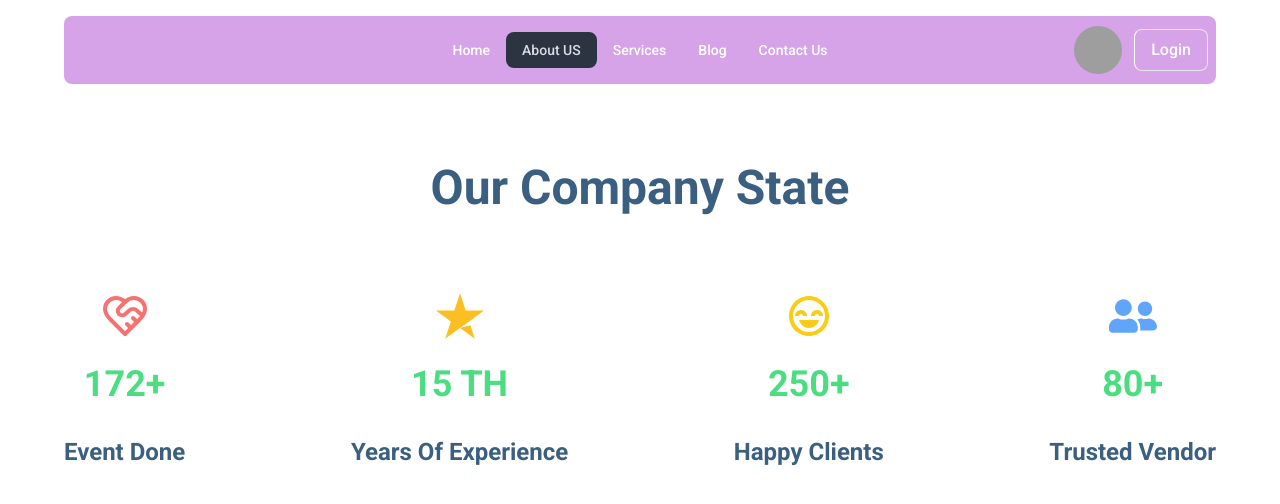
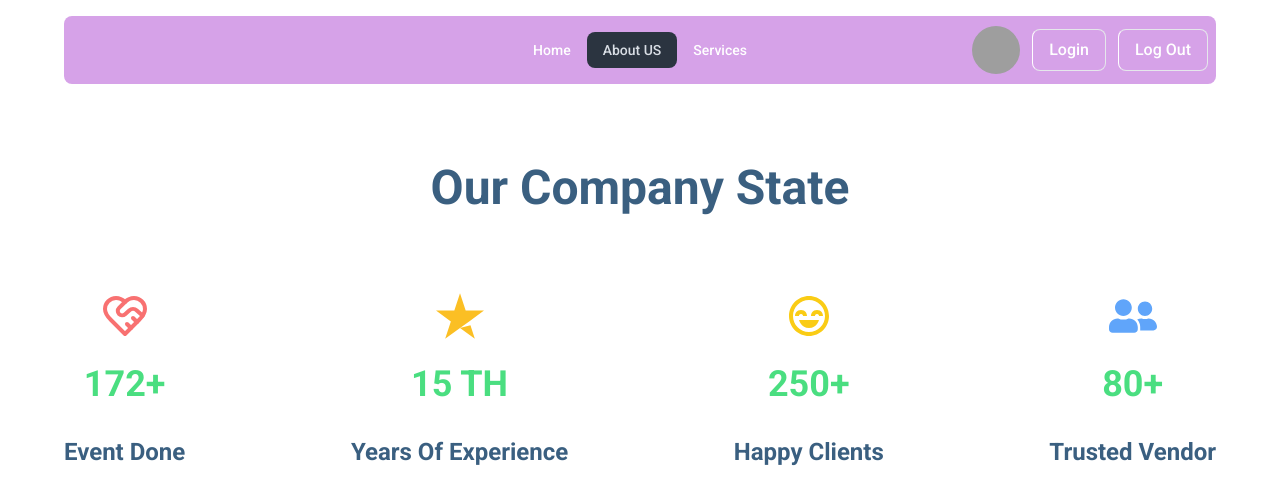
Before and after one commit to sumaiyasinja/event-management-assignment, a React (Vite) app: page /about in a window 1280 px wide. Shown: the top 504 px of the page. Built offline with nearby package versions, Linux system fonts and the light colour scheme; grey boxes are pictures that could not be loaded; a web font is replaced by a local one.

Commit message:
logout added

```diff
--- a/src/pages/Register/Register.jsx
+++ b/src/pages/Register/Register.jsx
@@ -18,11 +18,12 @@ const Register = () => {
         const password = form.get('password')
         console.log('Register Email:' + email + "Name : " +name, photoUrl)
 
-        const passwordRequirements = /^(?=.*[A-Z])(?=.*[a-z]).{8,}$/
+        const passwordRequirements = /^(?=.*[A-Z])(?=.*[!@#$%^&*()_+{}[\]:;<>,.?~\\-]).{6,}$/
+
 
         if(!passwordRequirements.test(password))
           {
-            toast.error("Your password must have at least  one capital letter, one small letter and 8 or more character.",
+            toast.error("Your password should contain at least one uppercase letter, one special character, and be 6 characters or longer.",
             {     style: {
                   borderRadius: '10px',
                   background: 'white',
--- a/src/pages/Shared/EventStatistic.jsx
+++ b/src/pages/Shared/EventStatistic.jsx
@@ -1,7 +1,7 @@
 import PropTypes from 'prop-types';
 
 const EventStatistic = ({singledata}) => {
-    console.log(singledata)
+    // console.log(singledata)
     return (
         <div className='flex flex-col items-center'>
             <p className='text-5xl font-semibold text-gold'>  {singledata.count}</p>
--- a/src/pages/Shared/EventStatistics.jsx
+++ b/src/pages/Shared/EventStatistics.jsx
@@ -12,17 +12,16 @@ const EventStatistics = () => {
             setData(jsondata.data);
           });
       }, []);
-      console.log(data)
 
 
     return (
         <div className="grid grid-cols-1 md:grid-cols-2 lg:grid-cols-4 justify-between
-        bg-light-navy-blue p-6 py-9 my-9  rounded-3xl
-        ">
+        bg-light-navy-blue p-6 py-9 my-9  rounded-3xl">
 
             {data.map((singledata)=>
                 <EventStatistic singledata={singledata} key={singledata.id}></EventStatistic>
             )}
+
         </div>
     );
 };
--- a/src/pages/Shared/Navbar.jsx
+++ b/src/pages/Shared/Navbar.jsx
@@ -1,23 +1,35 @@
 // import React from 'react';
+import { useContext } from 'react';
 import { Link, NavLink } from 'react-router-dom';
+import { AuthContext } from '../../provider/AuthProvider';
+import toast, { Toaster } from 'react-hot-toast';
 
 const Navbar = () => {
-    // const {user,logOut} = useContext(AuthContext)
+const {user,logOut} = useContext(AuthContext)
 const NavLinks= <>
          <li><NavLink to="/">Home</NavLink></li>
          <li><NavLink to="/about">About US</NavLink></li>
          <li><a href="#services">Services</a></li>
-         <li><NavLink to="/blog">Blog</NavLink></li>
-         <li><NavLink to="/contact">Contact Us</NavLink></li>
+         {/* <li><NavLink to="/blog">Blog</NavLink></li> */}
+         {/* <li><NavLink to="/contact">Contact Us</NavLink></li> */}
          {/* team,detail page,user name,profile */}
         </>
-    // const handleLogOut =()=>{
-    //     logOut()
-    //     .then (()=> console.log("logged out."))
-    //     .catch(error => console.log("error occured while doing logout", error))
-    // }
+    const handleLogOut =()=>{
+        logOut()
+        .then (()=> {
+            console.log('success logging out')
+            toast.success("logged out successfully.")
+        })
+        .catch(error => {
+            console.log('failed logging out')
+
+            toast.error("error occured while doing logout", error.message)})
+    }
+
 
     return (
+        <section>
+            <Toaster position="buttom"></Toaster>
             <div className="navbar bg-[#D6A2E8] rounded-lg font-medium text-white text-2xl">
             <div className="navbar-start">
                 <div className="dropdown">
@@ -41,9 +53,11 @@ const Navbar = () => {
                 </div>
             </div>
             <Link to="/login" className="px-4 py-2 text-base cursor-pointer hover:bg-sky-400 bg-transparent border border-s-white text-white rounded-lg ">Login</Link>
+            <Link onClick={handleLogOut} className="px-4 py-2 text-base cursor-pointer hover:bg-sky-400 bg-transparent border border-s-white text-white rounded-lg ">Log Out</Link>
 
             </div>
             </div>
+        </section>
     );
 };
 export default Navbar;
--- a/src/pages/Shared/Service.jsx
+++ b/src/pages/Shared/Service.jsx
@@ -2,7 +2,7 @@ import PropTypes from 'prop-types';
 import { NavLink } from 'react-router-dom';
 
 const Service = ({ service }) => {
-  const { id, title, details } = service;
+  const { id, title, details,price } = service;
 
   // style for the background image and overlay
   const cardStyle = {
@@ -38,6 +38,7 @@ const Service = ({ service }) => {
           <h2 className="card-title mb-6 text-3xl text-white navlogo">{title}</h2>
           {/* description */}
           <p className="mb-8">{details}</p>
+          <p className="mb-8 ">{price}</p>
           <div className="card-actions mb-19">
             {/* arrow button */}
             <NavLink to={`/view-details/${id}`}>
--- a/src/provider/AuthProvider.jsx
+++ b/src/provider/AuthProvider.jsx
@@ -1,5 +1,5 @@
 
-import { createUserWithEmailAndPassword, onAuthStateChanged, signInWithEmailAndPassword, signInWithPopup } from 'firebase/auth';
+import { createUserWithEmailAndPassword, onAuthStateChanged, signInWithEmailAndPassword, signInWithPopup, signOut } from 'firebase/auth';
 import auth from './../firebase/firebase.config';
 import { createContext, useEffect, useState } from 'react';
 import { GoogleAuthProvider } from "firebase/auth";
@@ -25,12 +25,15 @@ const AuthProvider = ({children}) => {
         setLoading(true)
         return signInWithPopup(auth, googleProvider)
     }
+    const logOut=()=>{
+        signOut(auth)    }
 
     const authProps= {
         user,
         createUserWithEmail,
         loginWithEmailAndPasword,
         loginWithGoogle,
+        logOut,
     }
 
 
```
Lines whose indentation alone changed are shown as unchanged.
